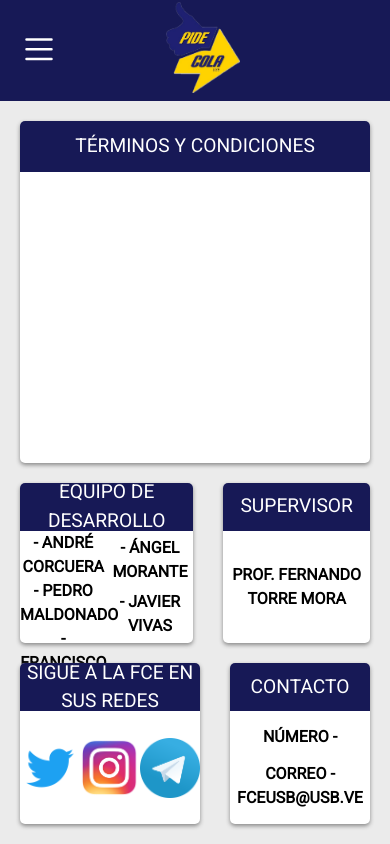
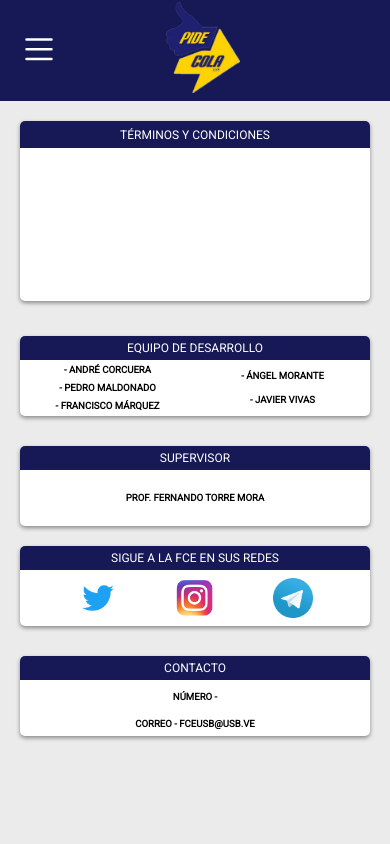
Before and after one commit to gnus19/pidecola3.0-front, a React (Create React App) app: page /help in a window 390 px wide. Built offline with nearby package versions, Linux system fonts and the light colour scheme; sample sign-in values are in the browser's storage.

Commit message:
Primer draft finalizado de Ayuda

```diff
--- a/src/assets/css/Help.css
+++ b/src/assets/css/Help.css
@@ -6,6 +6,7 @@
   padding: 10px 20px 10px 20px;
   justify-content: center;
   align-items: center;
+  overflow-y: scroll;
 }
 
 .Terminos {
@@ -125,8 +126,64 @@
 }
 
 .infoAyuda {
-  font-size: 100%;
+  font-size: 90%;
   text-align: center;
   color: black;
   font-weight: bold;
 }
+
+@media (max-width: 768px) {
+  .Help {
+    justify-content: start;
+  }
+
+  .Terminos {
+    height: max-content;
+  }
+
+  #cartaTerminos {
+    height: 180px;
+    margin-bottom: 15px;
+  }
+
+  .Personal {
+    height: max-content;
+    flex-direction: column;
+  }
+
+  #cartaDevTeam,
+  #cartaLinks {
+    height: 80px;
+    margin-right: 0;
+    margin-bottom: 15px;
+  }
+  .Links {
+    height: max-content;
+    flex-direction: column;
+  }
+
+  .logoImage {
+    height: 40px;
+    width: 40px;
+  }
+
+  #cartaSupervisor,
+  #cartaContacto {
+    height: 80px;
+    margin-left: 0;
+    margin-top: 15px;
+  }
+
+  .topText {
+    font-size: 75%;
+    text-align: center;
+    color: white;
+  }
+
+  .infoAyuda {
+    font-size: 60%;
+    text-align: center;
+    color: black;
+    font-weight: bold;
+  }
+}
```
